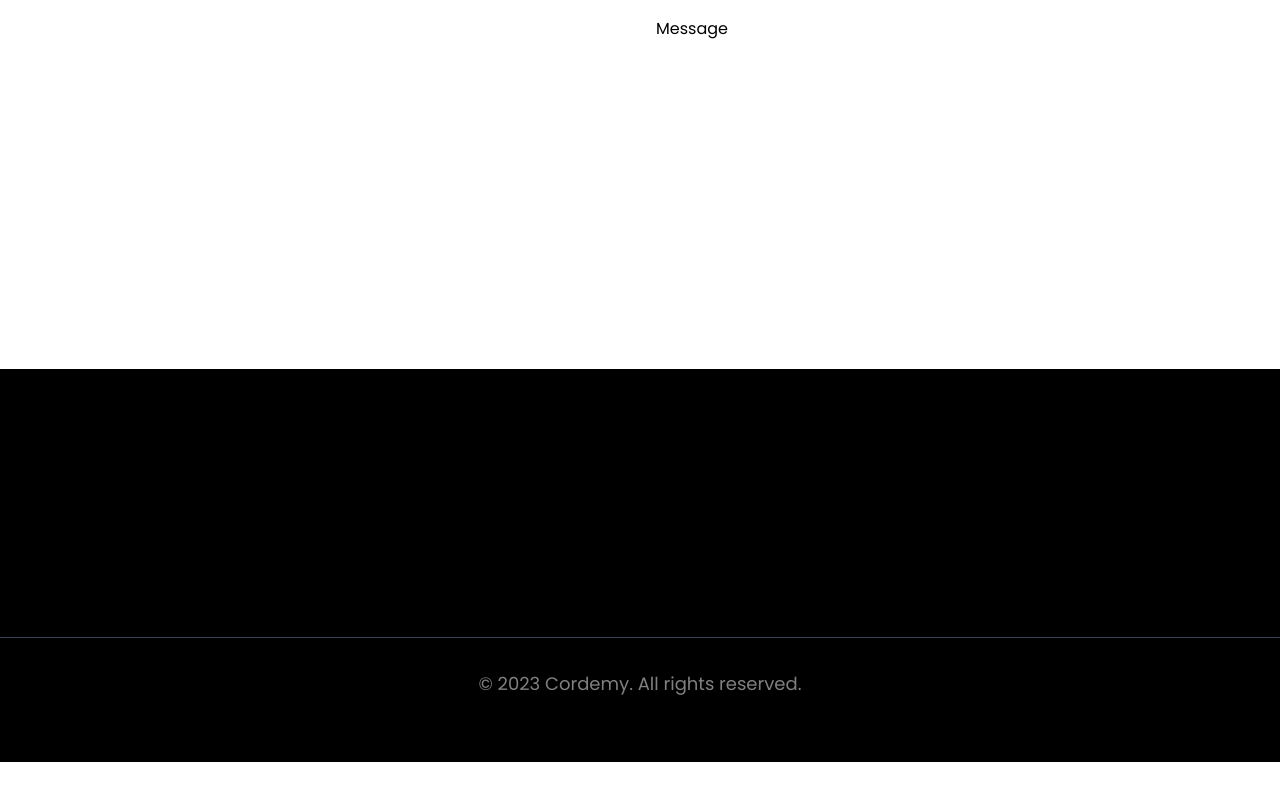
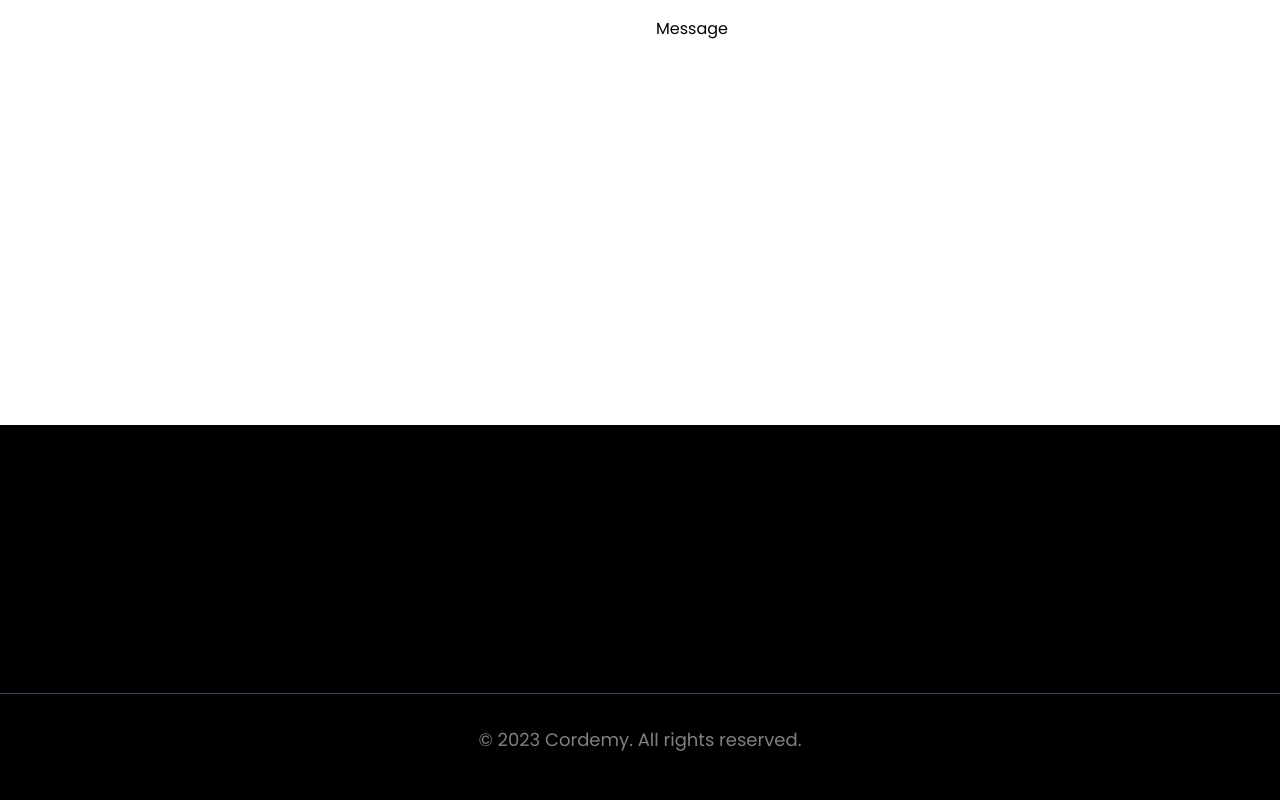
Before and after one commit to kajal-rekha/cordemy, a Next.js app: page / in a window 1280 px wide. Shown: the part 4909-5709 px from the top of the page. Before the commit the page ends 5671 px from the top, so only its background shows below. Built offline with nearby package versions, Linux system fonts and the light colour scheme; no server answers; the database is empty.

Commit message:
footer update

```diff
--- a/components/Footer.jsx
+++ b/components/Footer.jsx
@@ -10,7 +10,7 @@ import {
 const Footer = () => {
   const { data: session } = useSession();
   return (
-    <footer className="bg-black">
+    <footer className="bg-black mt-14">
       <div className="wrapper py-16">
         <div className="grid grid-cols-1 md:grid-cols-2 lg:grid-cols-4 pb-20  gap-10 md:gap-6 lg:gap-4">
           <div className="w-full">
```
